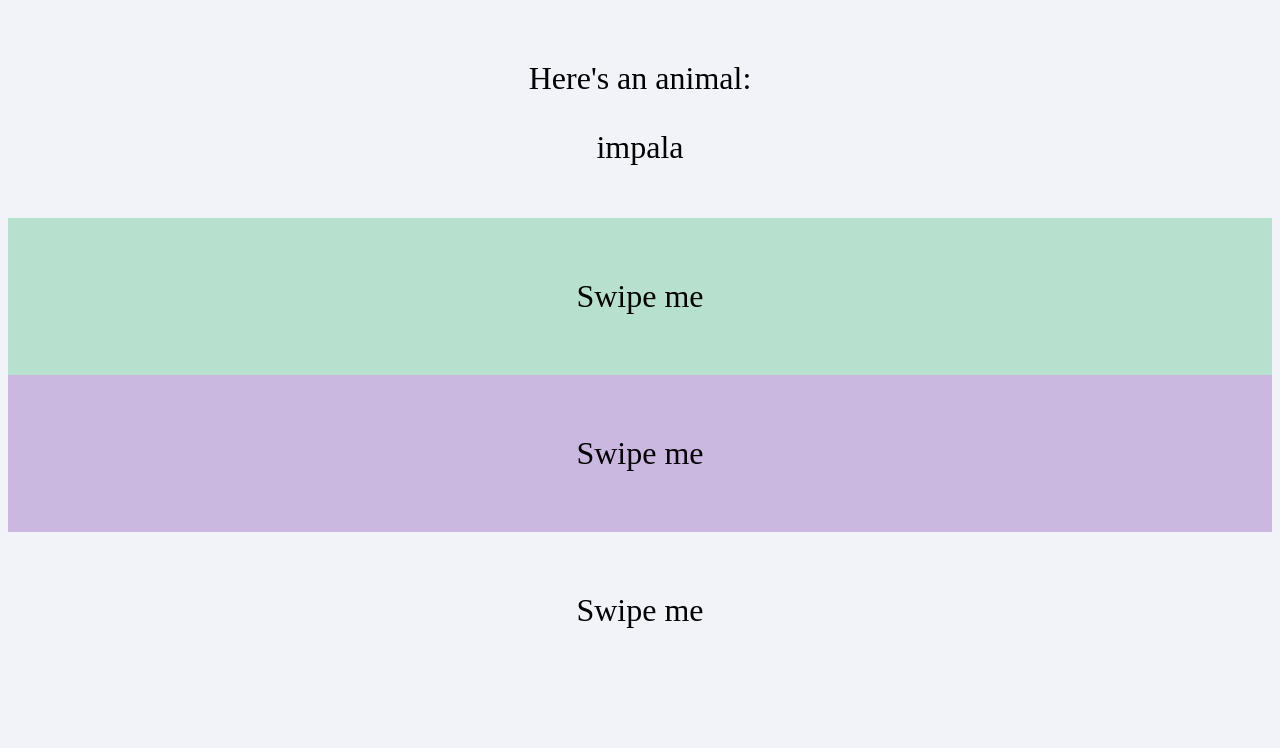
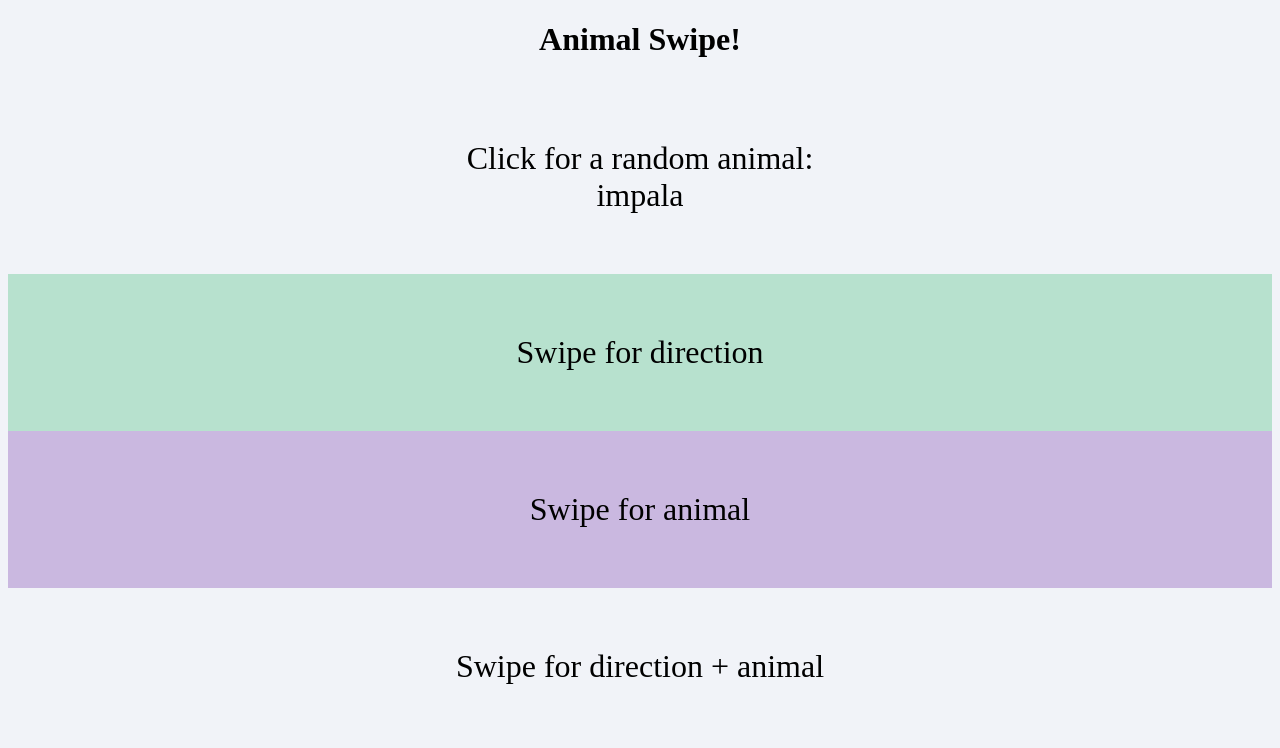
Before and after one commit to helenswanson/helenswanson.github.io, a plain HTML site: page index.html in a window 1280 px wide. Drawn offline with nearby package versions, Linux system fonts and the light colour scheme.

Commit message:
Updated text, refactoring

```diff
--- a/index.html
+++ b/index.html
@@ -2,7 +2,7 @@
 <html lang="">
 	<head>
 		<meta charset="utf-8">
-		<title>Words</title>
+		<title>Animal Swipe</title>
 
 		<style type="text/css">
 			body {
@@ -11,47 +11,31 @@
 				height: 100%
 				width: 100%;
 			}
-			.content {
-				width: 100%;
-			}
-			.top {
-				margin-top: 60px;
-			}
-			.text-display {
-				font-size: 32px;
-			}
-			.box {
-				padding: 60px;
-			}
-
-			#animal-click {
-				padding-bottom: 20px;
-			}
-			#swipe-me {
-				background: #B7E1CE;
-			}
-			#animal-swipe {
-				background: #cab8e0;
-			}
+			.content { width: 100%; }
+			.top { padding-top: 60px; }
+			.text-display { font-size: 32px; }
+			.box { padding: 60px; }
+			#direction-swipe { background: #B7E1CE; }
+			#animal-swipe { background: #cab8e0; }
 		</style>
-
 	</head>
 	<body>
 		<div class="content">
-			<div class="text-display top" onClick="displayAnimalClick()">
+			<h1>Animal Swipe!</h1>
+			<div class="text-display box top" onClick="displayAnimalClick()">
 				<div id="animal-display">
-					<p>Here's an animal:</p>
-					<p id="animal-click"></p>
+					Click for a random animal:
+					<div id="animal-click"></div>
 				</div>
 			</div>
 			<div class="text-display">
-				<div id="swipe-me" class="box">Swipe me</div>
+				<div id="direction-swipe" class="box">Swipe for direction</div>
 			</div>
 			<div class="text-display">
-				<div id="animal-swipe" class="box">Swipe me</div>
+				<div id="animal-swipe" class="box">Swipe for animal</div>
 			</div>
 			<div class="text-display">
-				<div id="animal-swipe-final" class="box">Swipe me</div>
+				<div id="direction-animal-swipe" class="box">Swipe for direction + animal</div>
 			</div>
 		</div>
 
@@ -201,36 +185,31 @@
 				var randomAnimal = animalArray[Math.floor(Math.random() * animalArray.length)];
 				document.getElementById('animal-click').innerHTML = randomAnimal;
 			}
+			displayAnimalClick();
 
 			function displayAnimalSwipe() {
 				var randomAnimal = animalArray[Math.floor(Math.random() * animalArray.length)];
 				document.getElementById('animal-swipe').innerHTML = randomAnimal;
 			}
 
-			displayAnimalClick();
-
-			$("#swipe-me").swipe( {
+			$("#direction-swipe").swipe( {
 				//Generic swipe handler for all directions
 				swipe:function(event, direction, distance, duration, fingerCount, fingerData) {
-					$(this).text("You swiped " + direction );
+					$(this).text( "You swiped " + direction );
 				},
 				//Default is 75px, set to 0 for demo so any distance triggers swipe
 				threshold:0
 			});
-
 			$("#animal-swipe").swipe({swipe:displayAnimalSwipe, threshold:0});
-
-			$("#animal-swipe-final").swipe( {
+			$("#direction-animal-swipe").swipe( {
 				//Generic swipe handler for all directions
 				swipe:function(event, direction, distance, duration, fingerCount, fingerData) {
 					var randomAnimal = animalArray[Math.floor(Math.random() * animalArray.length)];
-					// document.getElementById('animal-name').innerHTML = randomAnimal;
-					$(this).html("You swiped " + direction + ".<br><br>Here's an animal:<br>" + randomAnimal);
+					$(this).html("You swiped " + direction + "<br><br>Here's an animal:<br>" + randomAnimal);
 				},
 				//Default is 75px, set to 0 for demo so any distance triggers swipe
 				threshold:0
 			});
-
 		</script>
 	</body>
 
```
